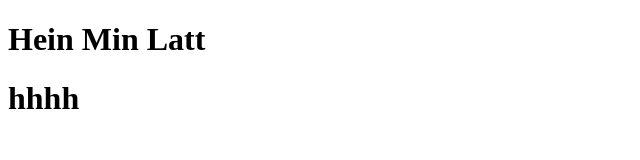
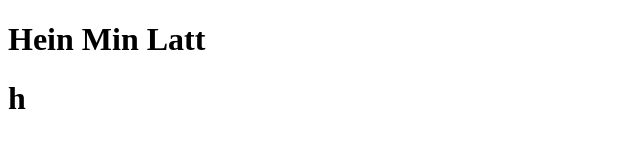
Before and after one commit to heinminlatt-developer/Login, a plain HTML site: page user.html in a window 1280 px wide. Shown: the whole page, without its empty margins (0-640 px from the left). Drawn offline with Linux system fonts and the light colour scheme.

Commit message:
hein third

```diff
--- a/user.html
+++ b/user.html
@@ -7,7 +7,7 @@
 </head>
 <body>
     <h1>Hein Min Latt</h1>
-    <h1>hhhh</h1>
+    <h1>h</h1>
 </body>
 <script></script>
 </html>
```
